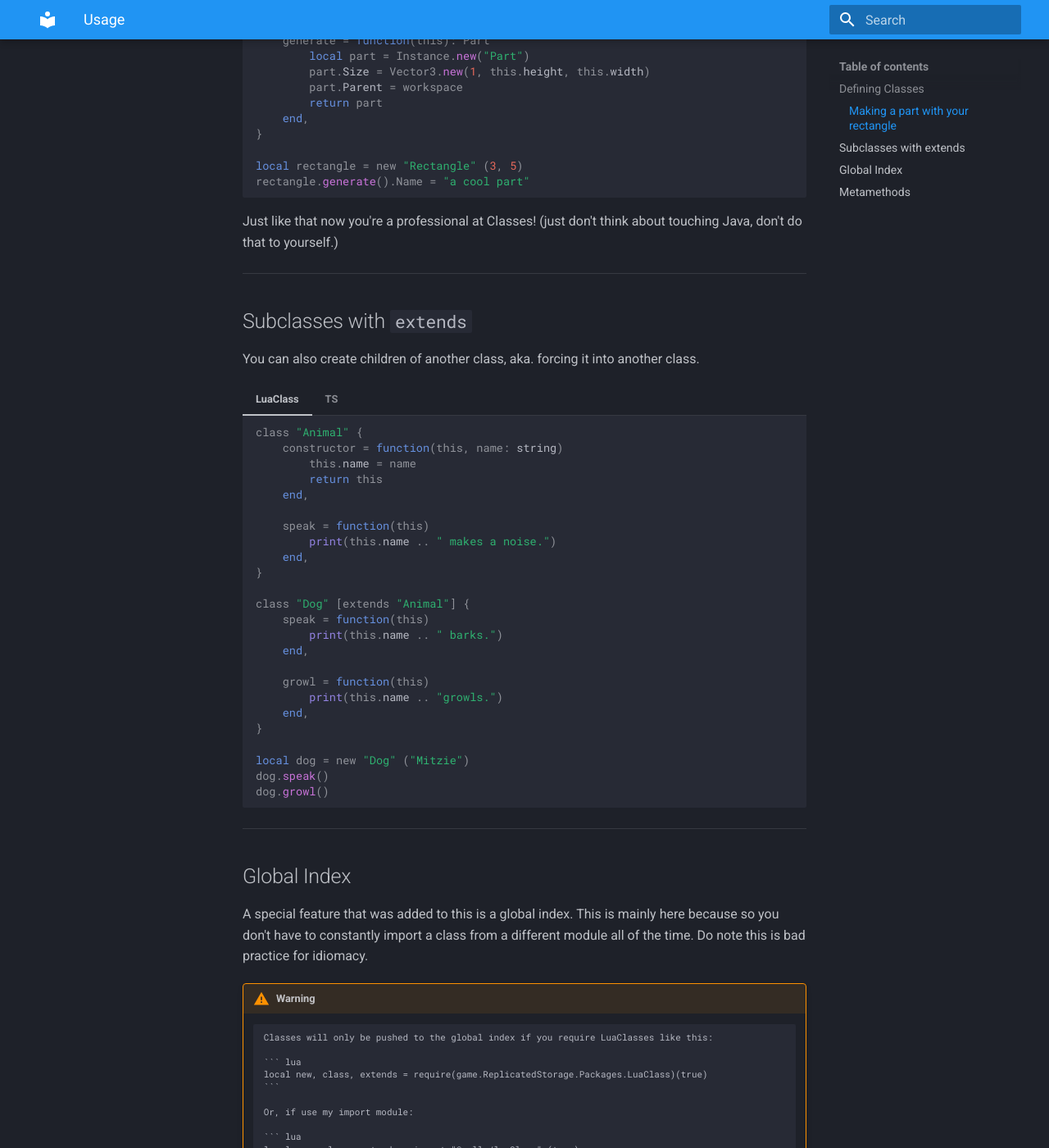
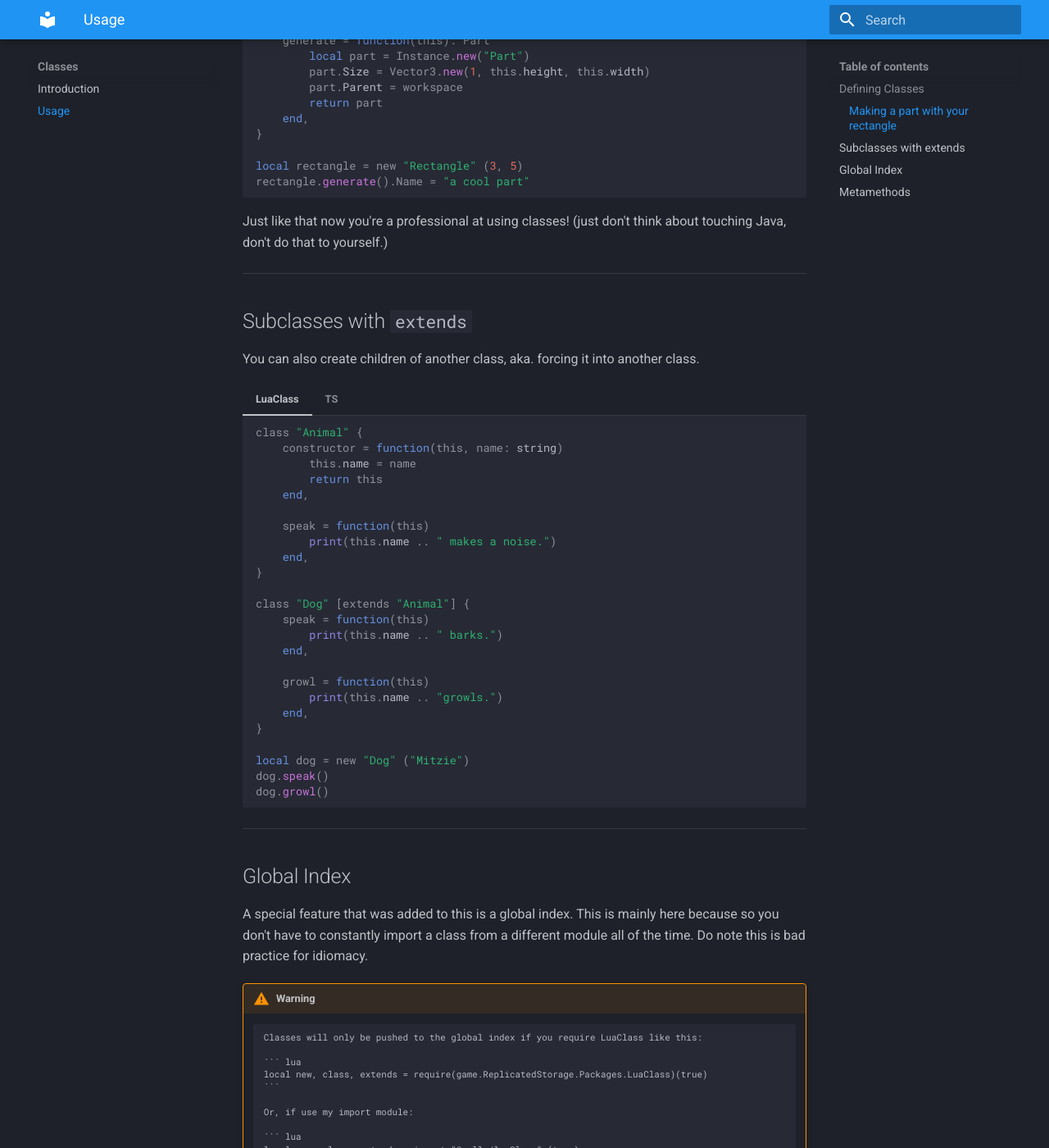
Before and after one commit to alexasterisk/WallyPackages, an MkDocs documentation site: the page built from docs/classes/usage.md, in a window 1280 px wide and 1400 px high, scrolled down 1287 px. Shown: the whole window at 82% size. Built offline with MkDocs 1.6.1 and Material for MkDocs 9.7.7, drawn with Linux system fonts in a browser that asks for light colours; some of the changed text lies outside the part shown.

Commit message:
move classes docs

````diff
--- a/docs/luaclass/usage.md
+++ b/docs/classes/usage.md
@@ -1,6 +1,6 @@
 # Usage
 
-Firstly, you will need to require the Classes Package. By the way, I might be taking snippets directly from the JavaScript classes reference from Mozilla. dwi
+Firstly, you will need to require the LuaClass Package. By the way, I might be taking snippets directly from the JavaScript classes reference from Mozilla. dwi
 
 !!! warning "About class extending"
         If you're afraid that class extending isn't a thing here, it is: I just wont talk about it right away. Use the menu on the right to skip down to it if you'd like to!
@@ -74,7 +74,7 @@
 rectangle.generate().Name = "a cool part"
 ```
 
-Just like that now you're a professional at Classes! (just don't think about touching Java, don't do that to yourself.)
+Just like that now you're a professional at using classes! (just don't think about touching Java, don't do that to yourself.)
 
 -----
 
@@ -150,7 +150,7 @@
 A special feature that was added to this is a global index. This is mainly here because so you don't have to constantly import a class from a different module all of the time. Do note this is bad practice for idiomacy.
 
 !!! warning
-        Classes will only be pushed to the global index if you require LuaClasses like this:
+        Classes will only be pushed to the global index if you require LuaClass like this:
 
         ``` lua
         local new, class, extends = require(game.ReplicatedStorage.Packages.LuaClass)(true)
````
Also changed, not shown: docs/classes/index.md (renamed from docs/luaclass/index.md, +1 -1 lines).
